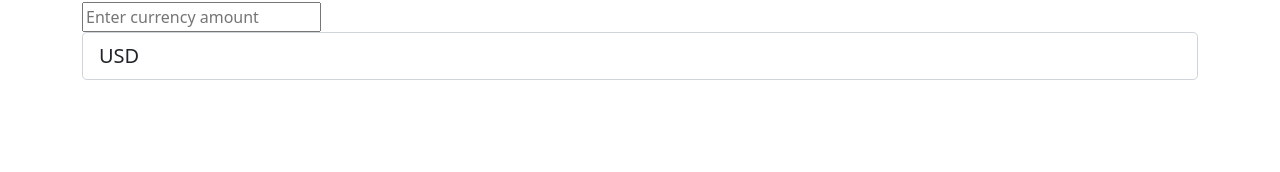
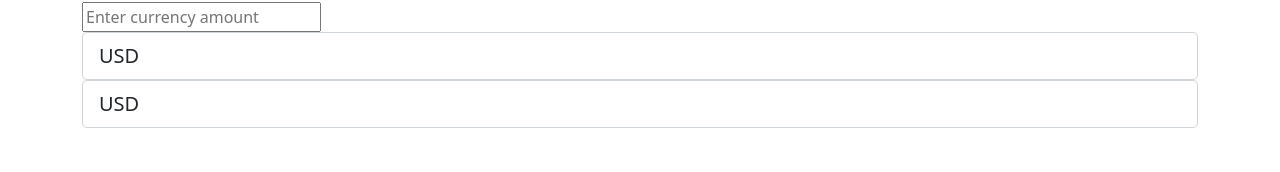
Before and after one commit to Codymo511/currency-exchange-app, a React (Create React App) app: page / in a window 1280 px wide. Shown: the part 128-300 px from the top of the page. Built offline with nearby package versions, Linux system fonts and the light colour scheme.

Commit message:
Added second currency to convert

```diff
--- a/src/CurrencyConverter.js
+++ b/src/CurrencyConverter.js
@@ -11,6 +11,7 @@ class CurrencyConverter extends React.Component  {
       rates: '',
       loading: true,
       currencyAmount:'',
+      secondCurrency:'AUD'
     }
   }
   changeBase = (event) => {
@@ -20,8 +21,14 @@ class CurrencyConverter extends React.Component  {
   changeCurrencyAmount = (event)=>{
     this.setState({ currencyAmount: event.target.value });
   }
+
+  changeCurrency = (event)=>{
+    this.setState({ secondCurrency: event.target.value });
+  }
+
   render() {
-    const { base} = this.state;
+    const { base,secondCurrency} = this.state;
+    console.log(base,secondCurrency)
     return (
       <>
       <div className="container">
@@ -37,6 +44,10 @@ class CurrencyConverter extends React.Component  {
                 <select value={base} onChange={this.changeBase} className="form-control form-control-lg " >
                   {Object.keys(currencies).map(currencyAcronym => <option key={currencyAcronym} value={currencyAcronym}>{currencyAcronym}</option>)}
                 </select>
+
+                <select value={base} onChange={this.changeCurrency} className="form-control form-control-lg " >
+                {Object.keys(currencies).map(currencyAcronym => <option key={currencyAcronym} value={currencyAcronym}>{currencyAcronym}</option>)}
+              </select>
               </form>
           </div>
         </div>
--- a/src/Exchange.js
+++ b/src/Exchange.js
@@ -29,7 +29,6 @@ class ExChange extends React.Component {
       .then(Status)
       .then(json)
       .then(data => {
-        console.log(data)
         if (data.error) {
           throw new Error(data.error);
         }
```
